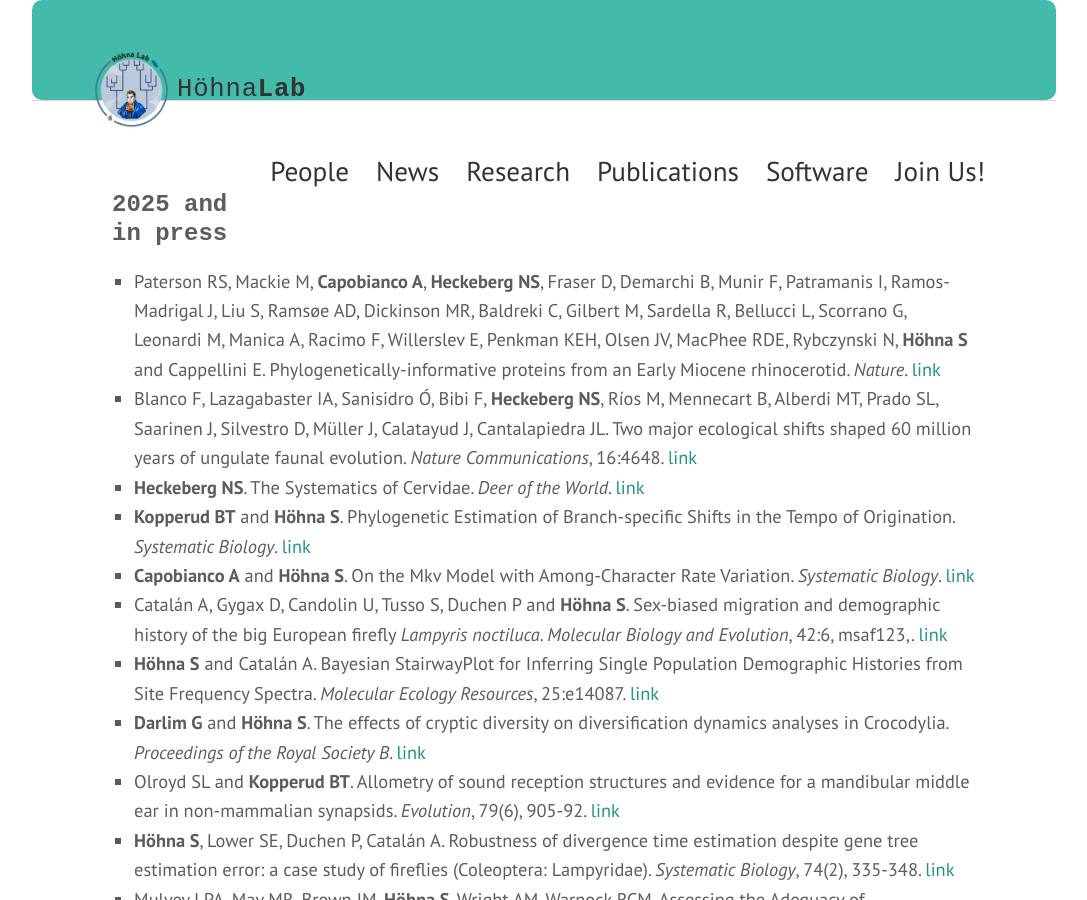
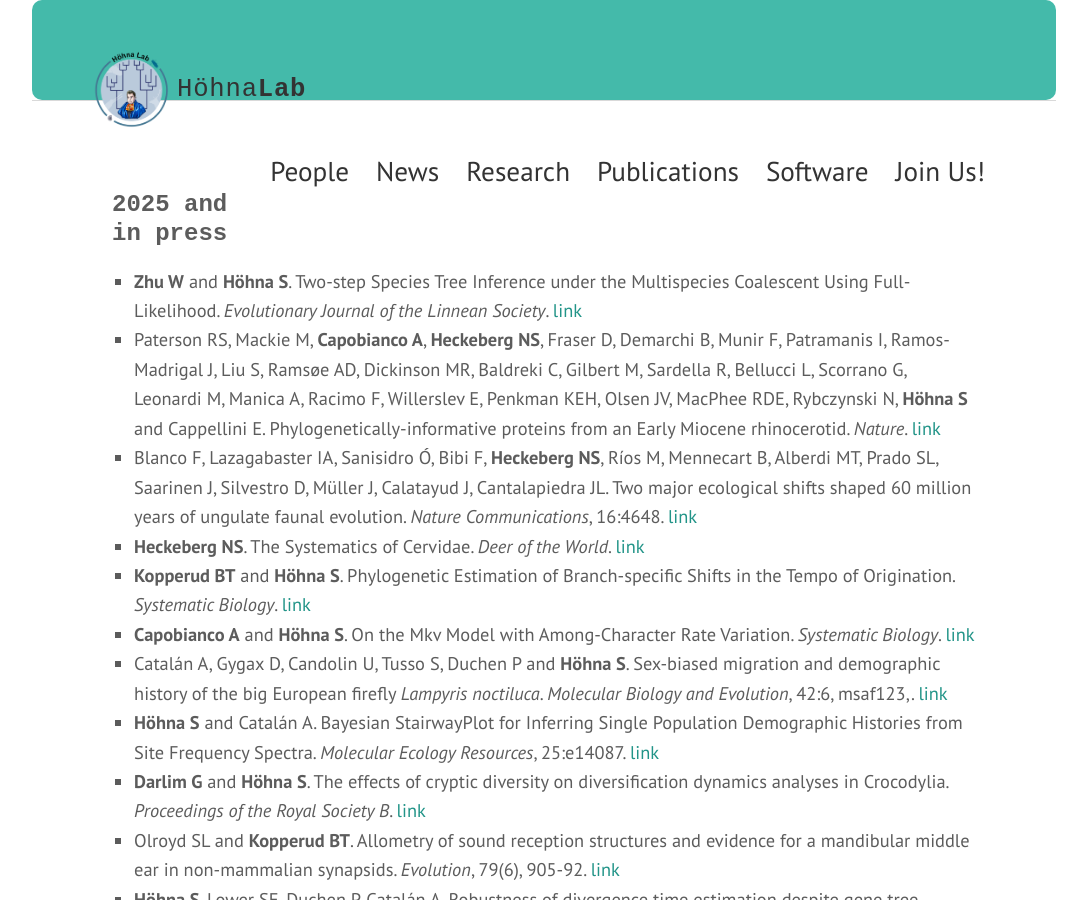
Before and after one commit to hoehnalab/hoehnalab.github.io, a Jekyll site: the page built from publications.md, in a window 1280 px wide and 900 px high. Shown: the whole window, without its empty margins (96-1183 px from the left). Built offline with Jekyll 4.4.1, drawn with Linux system fonts in a browser that asks for light colours; some web fonts are replaced.

Commit message:
Update publications.md
Adding Wenjie's paper

```diff
--- a/publications.md
+++ b/publications.md
@@ -4,6 +4,7 @@ title: Publications
 permalink: /publications/
 ---
 <h3>2025 and in press</h3>
+- <strong>Zhu W</strong> and <strong>Höhna S</strong>. Two-step Species Tree Inference under the Multispecies Coalescent Using Full-Likelihood. *Evolutionary Journal of the Linnean Society*. [link](https://doi.org/10.1093/evolinnean/kzaf018)
 <!-- - <strong>Heckeberg NS</strong>, <strong>Capobianco A</strong>, <strong>Khakurel B</strong>, <strong>Darlim G</strong> and <strong>Höhna S</strong>. Practical Guide and Review of Fossil Tip-Dating in Phylogenetics. *Systematic Biology*. [link](https://doi.org/10.1093/sysbio/) -->
 - Paterson RS, Mackie M, <strong>Capobianco A</strong>, <strong>Heckeberg NS</strong>, Fraser D, Demarchi B, Munir F, Patramanis I, Ramos-Madrigal J, Liu S, Ramsøe AD, Dickinson MR, Baldreki C, Gilbert M, Sardella R, Bellucci L, Scorrano G, Leonardi M, Manica A, Racimo F, Willerslev E, Penkman KEH, Olsen JV, MacPhee RDE, Rybczynski N, <strong>Höhna S</strong> and Cappellini E. Phylogenetically-informative proteins from an Early Miocene rhinocerotid. *Nature*. [link](https://doi.org/10.1038/s41586-025-09231-4)
 - Blanco F, Lazagabaster IA, Sanisidro Ó, Bibi F, <strong>Heckeberg NS</strong>, Ríos M, Mennecart B, Alberdi MT, Prado SL, Saarinen J, Silvestro D, Müller J, Calatayud J, Cantalapiedra JL. Two major ecological shifts shaped 60 million years of ungulate faunal evolution. *Nature Communications*, 16:4648. [link](https://doi.org/10.1038/s41467-025-59974-x)
```
